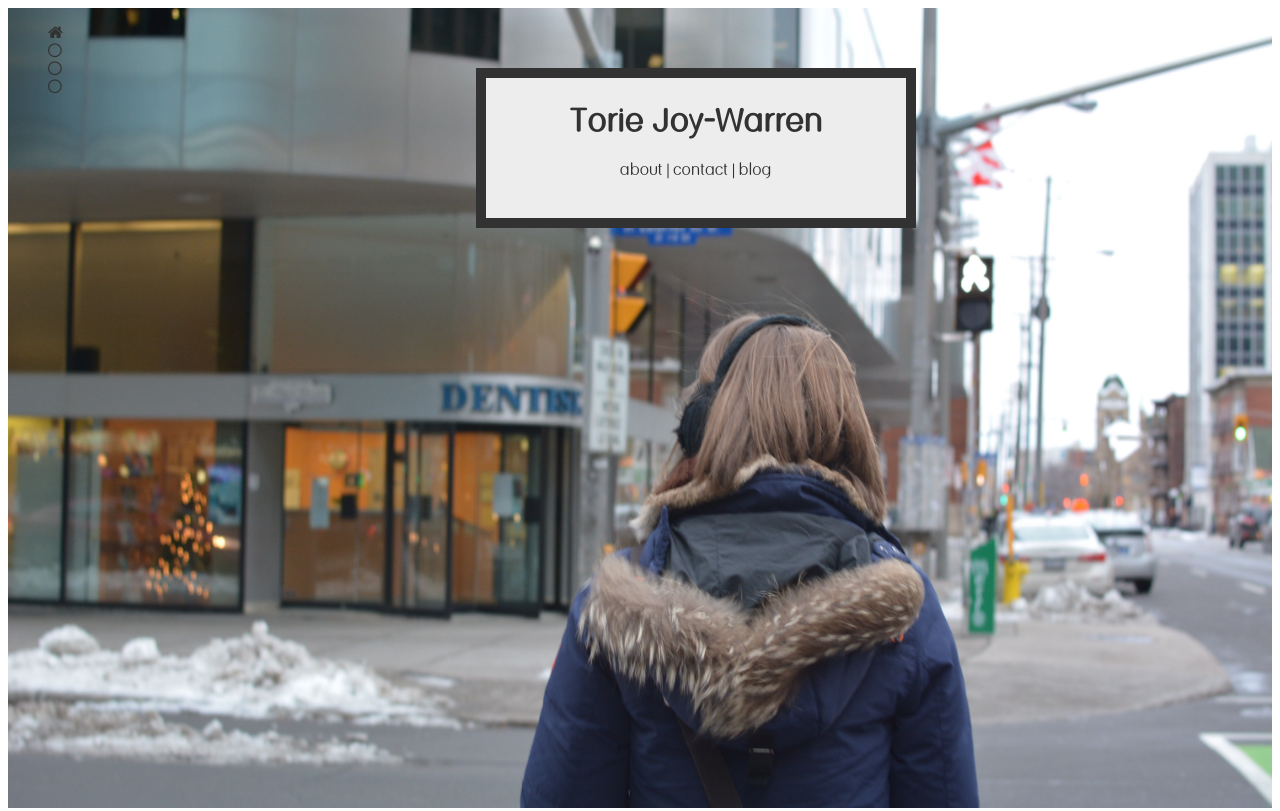
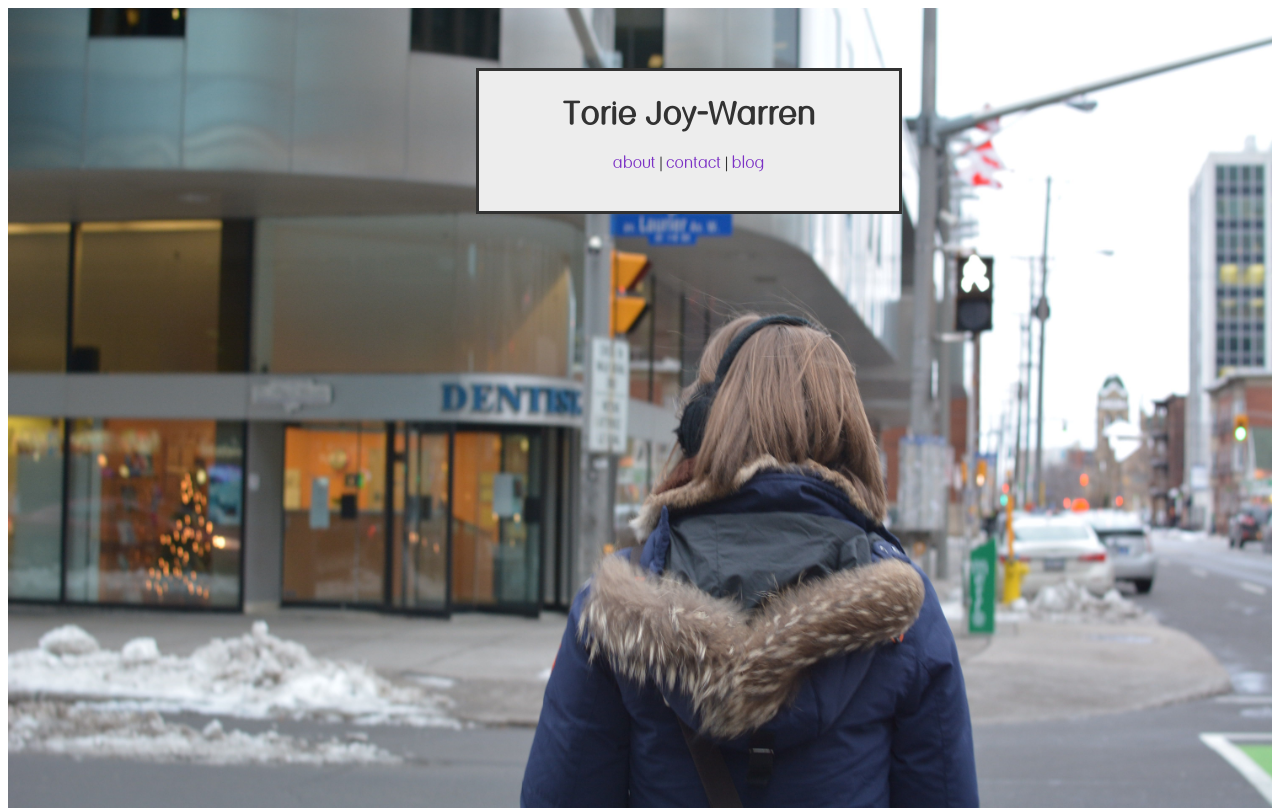
Before and after one commit to toriejw/old-personal-site, a plain HTML site: page index.html in a window 1280 px wide. Shown: the top 811 px of the page. Drawn offline with Linux system fonts and the light colour scheme.

Commit message:
Change location of navigation on page

```diff
--- a/index.html
+++ b/index.html
@@ -11,15 +11,6 @@
 </head>
 
 <body>
-<nav>
-	<ul class="main-menu">
-		  <li><a href="#" data-hover=" home"><i class="fa fa-home"></i></a></li>
-			<li><a href="#about" data-hover=" about"><i class="fa fa-circle-thin"></i></a></li>
-			<li><a href="#contact" data-hover=" contact"><i class="fa fa-circle-thin"></i></a></li>
-	   	<li><a href="https://toriejw.wordpress.com/" data-hover=" blog"><i class="fa fa-circle-thin"></i></a></li>
-	</ul>
-</nav>
-
 	<div class = "page home">
 
     <div class = "title-home">
@@ -44,7 +35,8 @@
 			<img class = "torie-photo" src = "/images/torie.jpg" alt = "photo of Torie">
 
 			<p>I'm Torie -- a software development student currently studying at the <a href="http://www.turing.io">Turing School of Software and Design</a> in Denver, Colorado. I was born in Arlington, Virginia, but have lived most of my life in the beautiful and freezing country of Canada. I have a BScH in Economics, and worked briefly in the field before deciding programming was for me. I love playing squash and watching baseball and soccer. My day is not complete without reading a few pages of a non-fiction book.</p>
-		</div>
+      <p class="page-navigation">( <a href="#">home</a> | <a href="#contact">contact</a> | <a href="https://toriejw.wordpress.com/">blog</a> )</p>
+    </div>
 	</div>
 
 	<a name = "contact" class ="page-anchor"></a>
@@ -62,6 +54,8 @@
 		<p class = "p-two">I'd love to chat with you!</p>
 
     <img class = "bg-image" src= "/images/bg_image.png" alt= "logo created from a computer chip">
+
+    <p class="page-navigation">( <a href="#">home</a> | <a href="#about">about</a> | <a href="https://toriejw.wordpress.com/">blog</a> )</p>
 	</div>
 </body>
 </html>
--- a/stylesheet.css
+++ b/stylesheet.css
@@ -20,10 +20,10 @@
   width: 400px;
   height: 120px;
   border: 10px solid #323232;
-  /*border-width: medium;*/
+  border-width: medium;
+  /*border-radius: 10%;*/
   margin-left: 37%;
   margin-right: 37%;
-  /*margin: auto;*/
   margin-top: 60px;
   padding: 10px;
   position: absolute;
@@ -115,47 +115,6 @@ ul {
 	display: block ;
 }
 
-.home-nav-list a {
-  text-align: center;
-  color: #323232;
-  font-size: 100%;
-  margin-top: 30px;
-  margin-bottom: 15px;
-}
-
-.home-nav-list a:hover {
-  color: #6184E0;
-}
-
-nav {
-	position: fixed;
-  background: transparent;
-  z-index: 1;
-}
-
-.main-menu a, .main-menu a:hover {
-	color: #323232;
-}
-
-.main-menu a:after {
-	content: attr(data-hover);
-	position: fixed;
-	margin-left: 5px;
-}
-
-.main-menu a:before {
-	content: '';
-	position: fixed;
-}
-
-.main-menu a:before, .main-menu a:after {opacity: 0; visibility: hidden; position: fixed;}
-
-.main-menu a:hover::before, .main-menu a:hover::after {opacity: 1; visibility: visible; position: fixed;}
-
-.main-menu, .fa {
-  background: transparent;
-}
-
 .about-wrapper {
 	display: block;
 	margin-right: 18%;
@@ -169,10 +128,11 @@ nav {
 }
 
 .torie-photo {
-	/*border-radius: 50%;*/
 	width: 300px;
 	float: left;
 	display: table-cell;
-	border: 1px solid gray;
-	/*border-radius: 50%;*/
 }
+
+.page-navigation {
+  bottom: 35px;
+}
```
